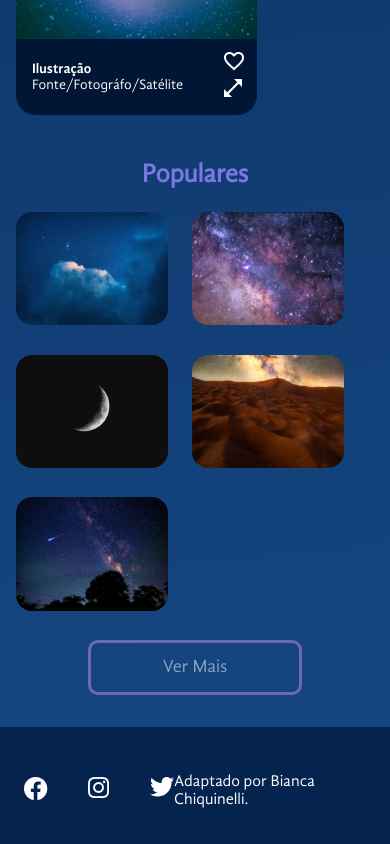
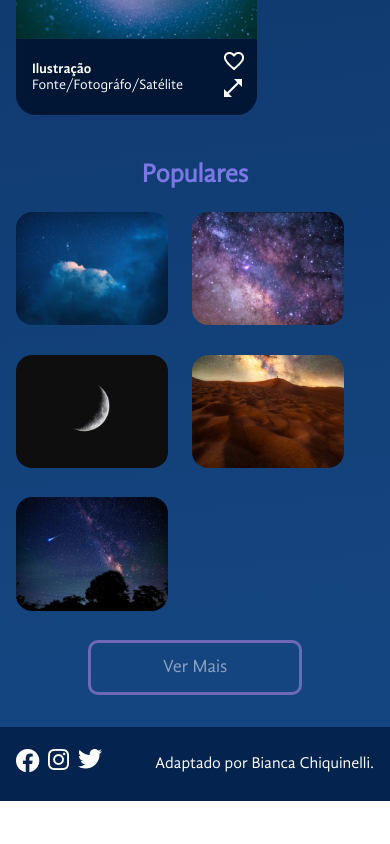
Before and after one commit to chiquinelli-bia/space-app, a React (Vite) app: page / in a window 390 px wide. Shown: the part 3639-4483 px from the top of the page. After the commit the page ends 4440 px from the top, so only its background shows below. Built offline with nearby package versions, Linux system fonts and the light colour scheme.

Commit message:
style(footer): ajusta espaçamento no mobile

```diff
--- a/src/components/footer/index.jsx
+++ b/src/components/footer/index.jsx
@@ -9,6 +9,9 @@ const FooterEstilizado = styled.footer`
   max-width: 100vw;
   padding: 30px 24px;
   align-items: center;
+  @media screen and (max-width: 430px) {
+    padding: 12px 16px;
+  }
 `;
 const Icones = styled.div`
   display: flex;
@@ -16,6 +19,9 @@ const Icones = styled.div`
   gap: 40px;
   a {
     text-decoration: none;
+  }
+  @media screen and (max-width: 430px) {
+    gap: 8px;
   }
 `;
 const PEstilizado = styled.p`
```
